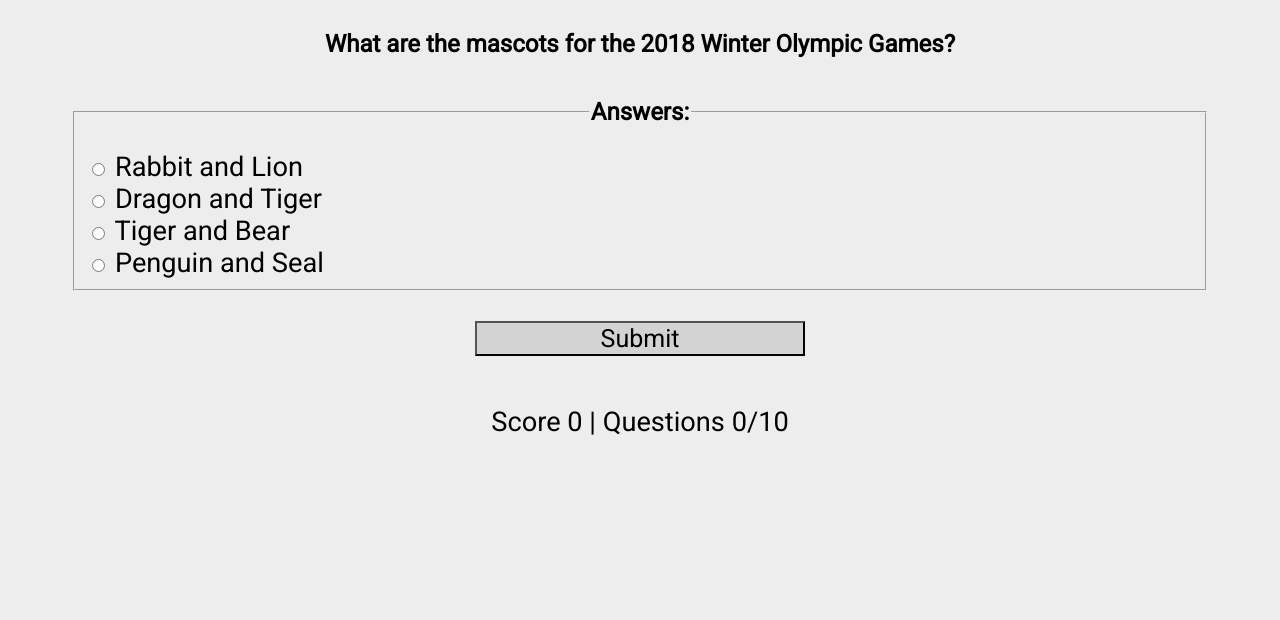
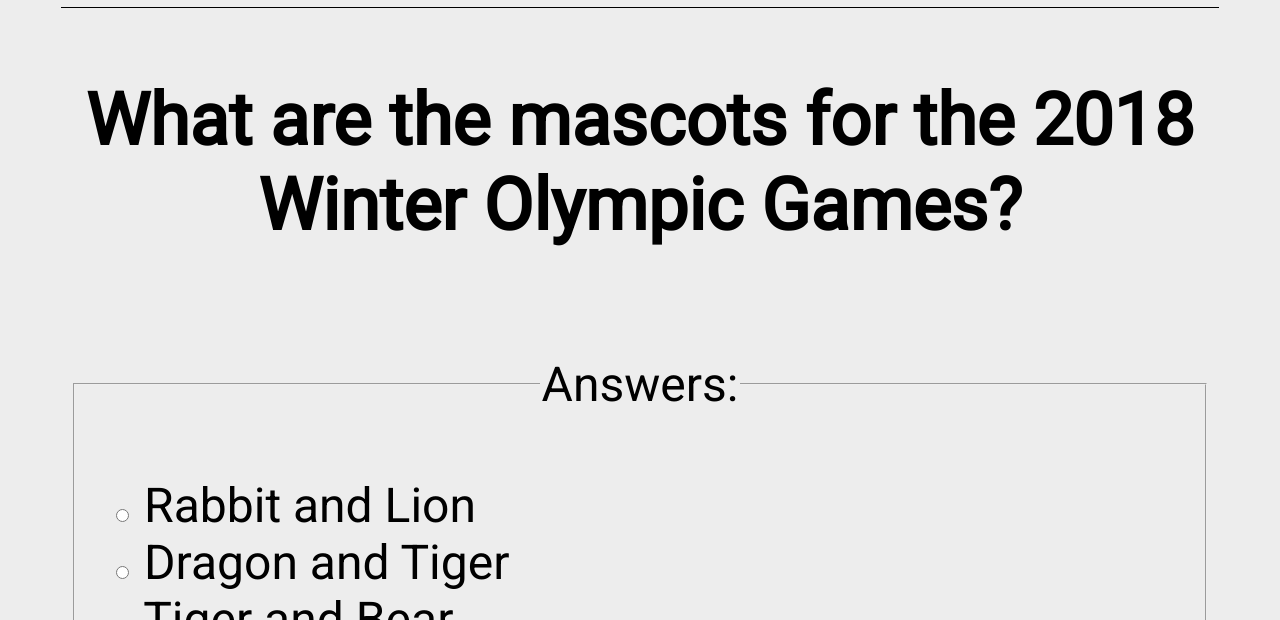
Before and after one commit to youngckuw/2018PyeongchangWinterOlympicTrivialQuiz, a plain HTML site: page index.html in a window 1280 px wide. Both pictures are taken after a click on the button "START". Shown: the part 174-794 px from the top of the page. Drawn offline with nearby package versions, Linux system fonts and the light colour scheme.

Commit message:
more css revision

```diff
--- a/index.css
+++ b/index.css
@@ -2,12 +2,9 @@
 	font-family: 'Roboto', sans-serif;
 }
 
-span, #score {
-	font-size: 1.7em;
-}
-
 html{
 	height: 100%;
+	width: 100%;
 }
 
 body {
@@ -15,6 +12,7 @@
 }
 
 header, main, footer {
+	font-size: 3em;
 	width: 90%;
 	padding: 10px;
 	margin: 0px auto;
@@ -36,7 +34,7 @@
 }
 
 button {
-	font-size: 25px;
+	font-size: 1.1em;
 	width: 30%;
 	margin: 10px auto;
 	background-color: lightgray;
@@ -55,3 +53,8 @@
 	display: block;
 	text-align: left;
 }
+
+legend {
+	margin: none;
+	padding: none;
+}
--- a/index.js
+++ b/index.js
@@ -9,7 +9,7 @@
 	$('main').html(
 		`<div id='questionText'><h2>${questions[questionNumber].question}</h2></div>
 		<form id='questionForm' action="/some-server-endpoint" method ='post'>
-		<fieldset name='answerChoices'><legend><h2>Answers:</h2></legend>
+		<fieldset name='answerChoices'><legend><p>Answers:</p></legend>
 		<label><input type='radio' name='answer' id='a' required><span>\t${questions[questionNumber].answer.a}</span></label>
 		<label><input type='radio' name='answer' id='b' required><span>\t${questions[questionNumber].answer.b}</span></label>
 		<label><input type='radio' name='answer' id='c' required><span>\t${questions[questionNumber].answer.c}</span></label>
@@ -30,7 +30,7 @@
 }
 
 function displayCongrats(){
-	$('main').html(`<h2>Conguratuation!</h2>\n<h2>You have finished the quiz.</h2>\n<h2>Your score was ${score + "/" + questions.length}.</h2><div><button id='try-again'>TRY AGAIN?</button></div>`);
+	$('main').html(`<p>Conguratuation!</p>\n<p>You have finished the quiz.</p>\n<p>Your score was ${score + "/" + questions.length}.</p><div><button id='try-again'>TRY AGAIN?</button></div>`);
 	$('#try-again').on('click', function(){
 		score = 0;
 		questionNumber = 0;
@@ -47,7 +47,7 @@
 }
 
 function correctAnswer(){
-	$('#submitArea').empty().append("<h2>You are correct!</h2><div><button id='next'>NEXT</button></div>");
+	$('#submitArea').empty().append("<p>You are correct!</p><div><button id='next'>NEXT</button></div>");
 	score++
 	$('#next').click(function(event){
 		event.preventDefault();
@@ -58,7 +58,7 @@
 
 function incorrectAnswer(){
 	let displayAnswer = questions[questionNumber].correctAnswer;
-	$('#submitArea').empty().append(`<h2>"The correct answer was '${questions[questionNumber].answer[displayAnswer]}'!"</h2><div><button id='next'>NEXT</button></div>`);
+	$('#submitArea').empty().append(`<p>"The correct answer was '${questions[questionNumber].answer[displayAnswer]}'!"</p><div><button id='next'>NEXT</button></div>`);
 	$('#next').click(function(event){
 		event.preventDefault();
 		questionNumber++;
```
